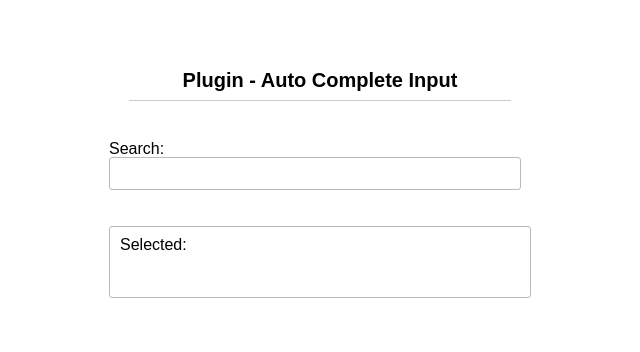
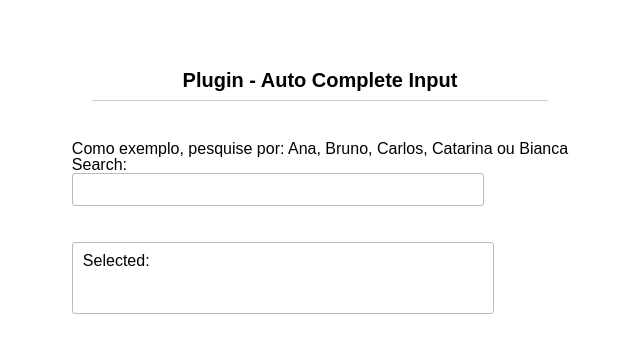
Before and after one commit to casipe/AutoCompleteInput, a plain HTML site: page index.html in a window 1280 px wide. Shown: the whole page, without its empty margins (320-960 px from the left). Drawn offline with Linux system fonts and the light colour scheme.

Commit message:
Update index.html

```diff
--- a/index.html
+++ b/index.html
@@ -20,7 +20,7 @@
   margin: 0 auto;">
   <h2>Plugin  - Auto Complete Input <hr></h2>
 
-
+  <p>Como exemplo, pesquise por: Ana, Bruno, Carlos, Catarina ou Bianca </p>
 		<label>
 		Search:</label>
 		<input type="text" name="name" id="name">
```
